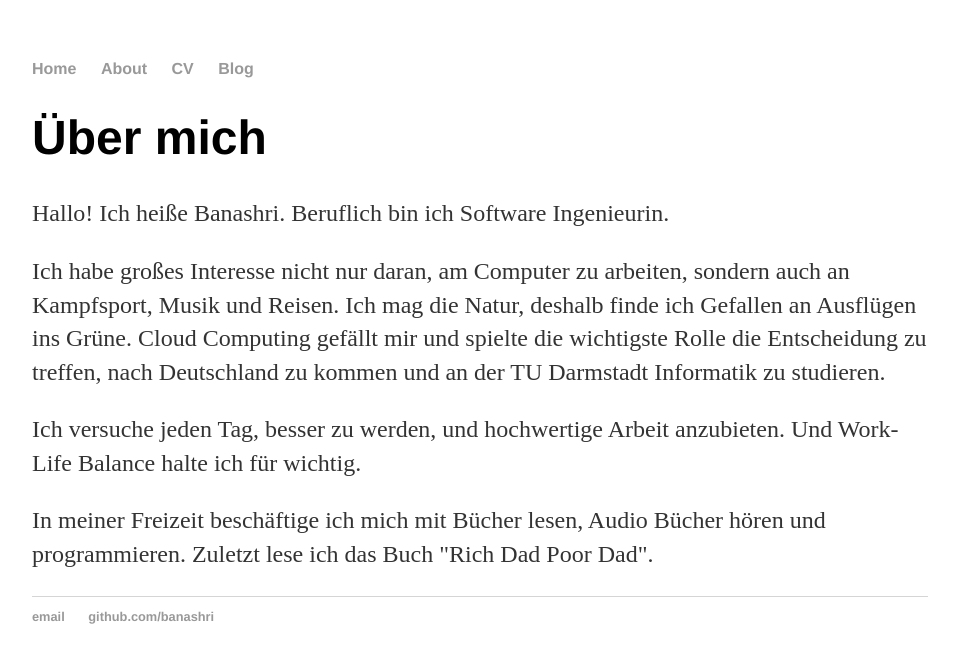
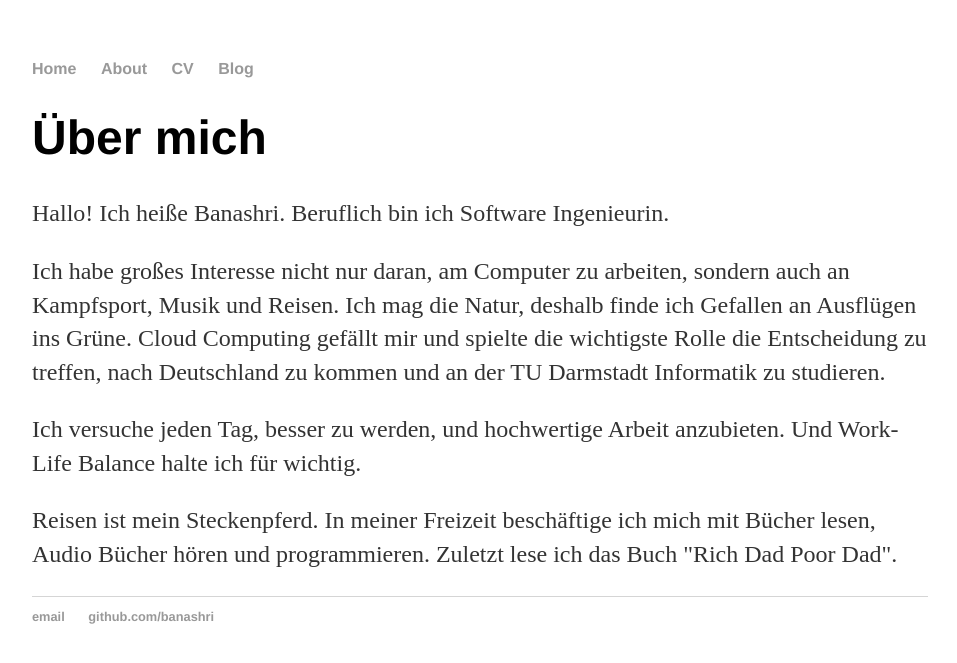
Before and after one commit to Banashri/banashri.github.io, a Jekyll site: the page built from about/index.html, in a window 1280 px wide. Shown: the top 663 px of the page, without its empty margins (160-1117 px from the left). Built offline with Jekyll 4.4.1, drawn with Linux system fonts in a browser that asks for light colours.

Commit message:
Update index.html

```diff
--- a/about/index.html
+++ b/about/index.html
@@ -17,5 +17,5 @@ Cloud Computing gefällt mir und spielte die wichtigste Rolle die Entscheidung z
 
 <p>Ich versuche jeden Tag, besser zu werden, und hochwertige Arbeit anzubieten. Und Work-Life Balance halte ich für wichtig.</p>
 
-<p>In meiner Freizeit beschäftige ich mich mit Bücher lesen, Audio Bücher hören und programmieren. Zuletzt lese ich das Buch "Rich Dad Poor Dad".</p>
+<p>Reisen ist mein Steckenpferd. In meiner Freizeit beschäftige ich mich mit Bücher lesen, Audio Bücher hören und programmieren. Zuletzt lese ich das Buch "Rich Dad Poor Dad".</p>
 </div>
```
